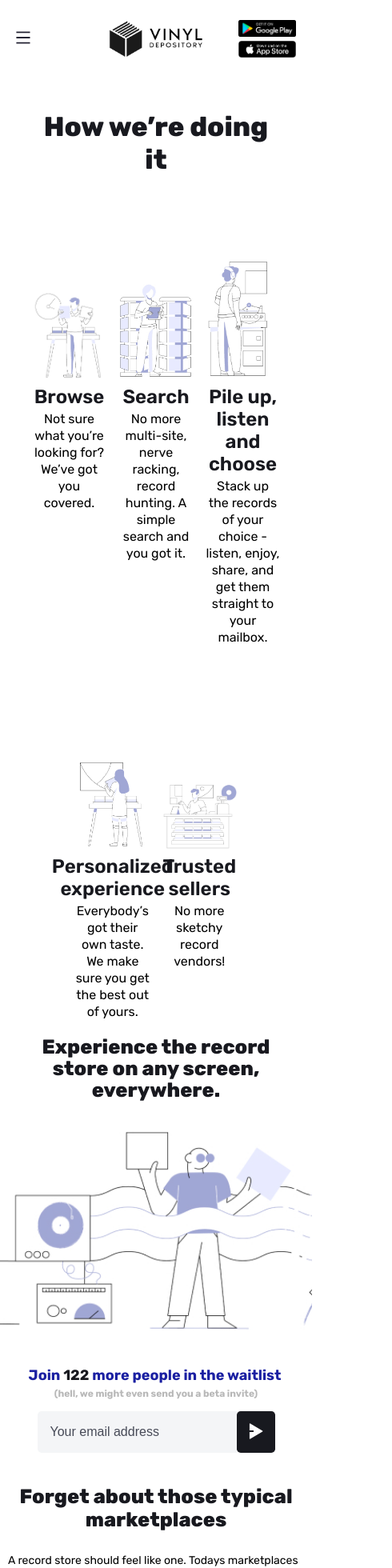
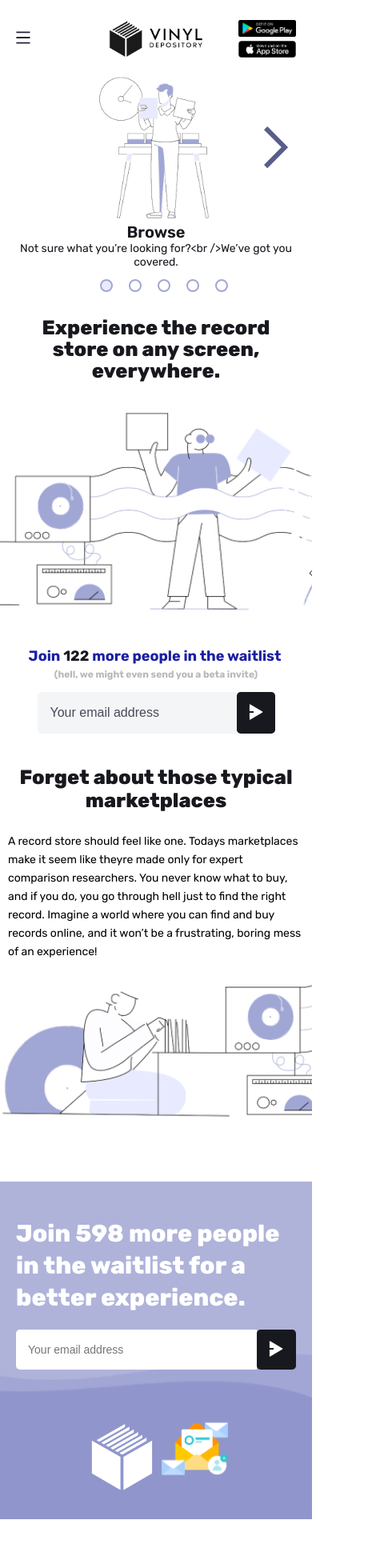
Before and after one commit to Vinyl-Depository/landing-page, a React (Create React App) app: page / in a window 390 px wide. Shown: the top 1960 px of the page at 80% size, 490 px wide, since content can reach past the window. Built offline with nearby package versions, Linux system fonts and the light colour scheme.

Commit message:
style: 💄 horizontal fix
fixed the horizontal issue

```diff
--- a/src/components/pages/Main/Main.view.tsx
+++ b/src/components/pages/Main/Main.view.tsx
@@ -4,23 +4,24 @@ import Header from '../../layout/Header/Header';
 import Intro from '../../pages/Main/containers/Intro/Intro';
 import TypicalMarketplaces from './containers/TypicalMarketplaces/TypicalMarketplaces';
 import DoingIt from '../../pages/Main/containers/DoingIt/DoingIt';
-import RecommenderApp from '../../pages/Main/containers/RecommenderApp/RecommenderApp';
+// import RecommenderApp from '../../pages/Main/containers/RecommenderApp/RecommenderApp';
 import JoinWishlist from '../../pages/Main/containers/JoinWishlist/JoinWishlist';
 import Sellers from '../../pages/Main/containers/Seller/Seller';
 import Footer from '../../layout/Footer/Footer';
-// import Carousel from '../../pages/Main/containers/DoingItCarousel/DoingItCarousel';
+import Carousel from '../../pages/Main/containers/DoingItCarousel/DoingItCarousel';
 
 interface IProps {}
 
 const MainView: React.FC<IProps> = () => {
 	return (
 		<React.Fragment>
-			{/* <Carousel /> */}
 			<Header />
 			<Intro />
 			<TypicalMarketplaces />
 			<DoingIt />
-			<RecommenderApp />
+			<Carousel />
+
+			{/* <RecommenderApp /> */}
 			<JoinWishlist />
 			<Sellers />
 			<Footer />
--- a/src/components/pages/Main/containers/DoingIt/DoingIt.module.scss
+++ b/src/components/pages/Main/containers/DoingIt/DoingIt.module.scss
@@ -51,7 +51,6 @@
 				margin: 7px 0 3px 0;
 				font-weight: 600;
 				font-size: 2.4rem;
-				// white-space: nowrap;
 			}
 
 			&__text {
@@ -84,3 +83,9 @@
 		}
 	}
 }
+
+@media (max-width: 500px) {
+	.doingItSectionContainer {
+		display: none;
+	}
+}
--- a/src/components/pages/Main/containers/DoingItCarouselItem/DoingItCarouselItem.module.scss
+++ b/src/components/pages/Main/containers/DoingItCarouselItem/DoingItCarouselItem.module.scss
@@ -1,6 +1,7 @@
 @import '../../../../../styles/variables.scss';
 
 .container {
+	order: 4;
 	display: flex;
 	flex-direction: column;
 	align-items: center;
--- a/src/components/pages/Main/containers/JoinWishlist/JoinWishlist.module.scss
+++ b/src/components/pages/Main/containers/JoinWishlist/JoinWishlist.module.scss
@@ -115,7 +115,8 @@
 			}
 			.joinWishlistForm {
 				margin: 20px auto 0 auto;
-				width: 500px;
+				width: 100%;
+
 				&__input {
 					width: 100%;
 				}
@@ -141,7 +142,7 @@
 	.joinWishlistSectionContainer {
 		order: 5;
 		padding: 0 20px;
-		width: min-content;
+		width: 100%;
 		background-image: url('../../../../../assets/images/join-wishlist-background.png');
 		background-repeat: no-repeat;
 		background-position: center;
@@ -160,7 +161,7 @@
 				margin-bottom: 20px;
 			}
 			.joinWishlistForm {
-				width: 450px;
+				width: 100%;
 				margin: 0;
 
 				&__input {
--- a/src/components/pages/Main/containers/Seller/Seller.module.scss
+++ b/src/components/pages/Main/containers/Seller/Seller.module.scss
@@ -18,6 +18,7 @@
 	.sellersSectionText {
 		display: flex;
 		flex-direction: column;
+		margin-right: 30px;
 
 		&__title {
 			font-weight: 800;
@@ -35,8 +36,7 @@
 	}
 
 	.sellersSectionForm {
-		margin-left: 30px;
-		width: 500px;
+		width: 100%;
 		display: flex;
 		flex-direction: column;
 		background-color: #fff;
@@ -64,7 +64,7 @@
 		.sellersSectionFormSelect {
 			margin-left: 0;
 			padding: 14px 10px 14px 16px;
-			width: 200px;
+			width: 50%;
 			display: flex;
 			justify-content: space-between;
 			align-items: center;
@@ -98,6 +98,7 @@
 @media (max-width: 850px) {
 	.sellersSection {
 		padding: 0 20px;
+		margin-left: 0px;
 	}
 	.sellersSectionInner {
 		max-width: map-get($sizes, ipad-width);
@@ -105,7 +106,12 @@
 		flex-direction: column;
 	}
 
+	.sellersSectionText {
+		margin-right: 30px;
+	}
+
 	.sellersSectionForm {
+		width: 100%;
 		margin: 25px auto 40px auto;
 	}
 }
--- a/src/components/pages/Main/containers/TypicalMarketplaces/TypicalMarketplaces.module.scss
+++ b/src/components/pages/Main/containers/TypicalMarketplaces/TypicalMarketplaces.module.scss
@@ -55,14 +55,15 @@
 				line-height: 31px;
 			}
 
-			&__img {
-				width: 400px !important;
-			}
+			// &__img {
+			// 	width: 400px !important;
+			// }
+			//TODO: approve the image to be 360px bc 400px leads to horizontal probloms
 		}
 	}
 }
 
-@media (max-width: 600px) {
+@media (max-width: 500px) {
 	.typicalMarketplacesSectionContainer {
 		order: 2;
 		padding: 0px;
```
